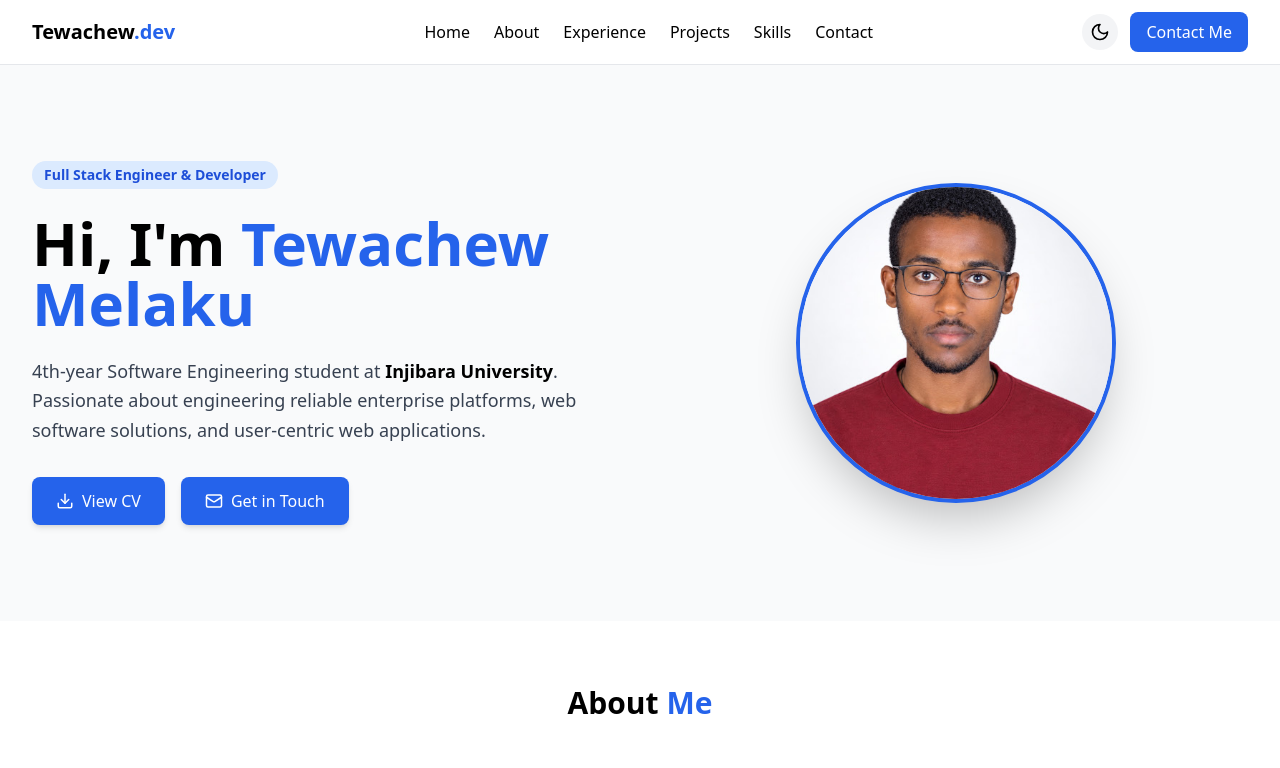
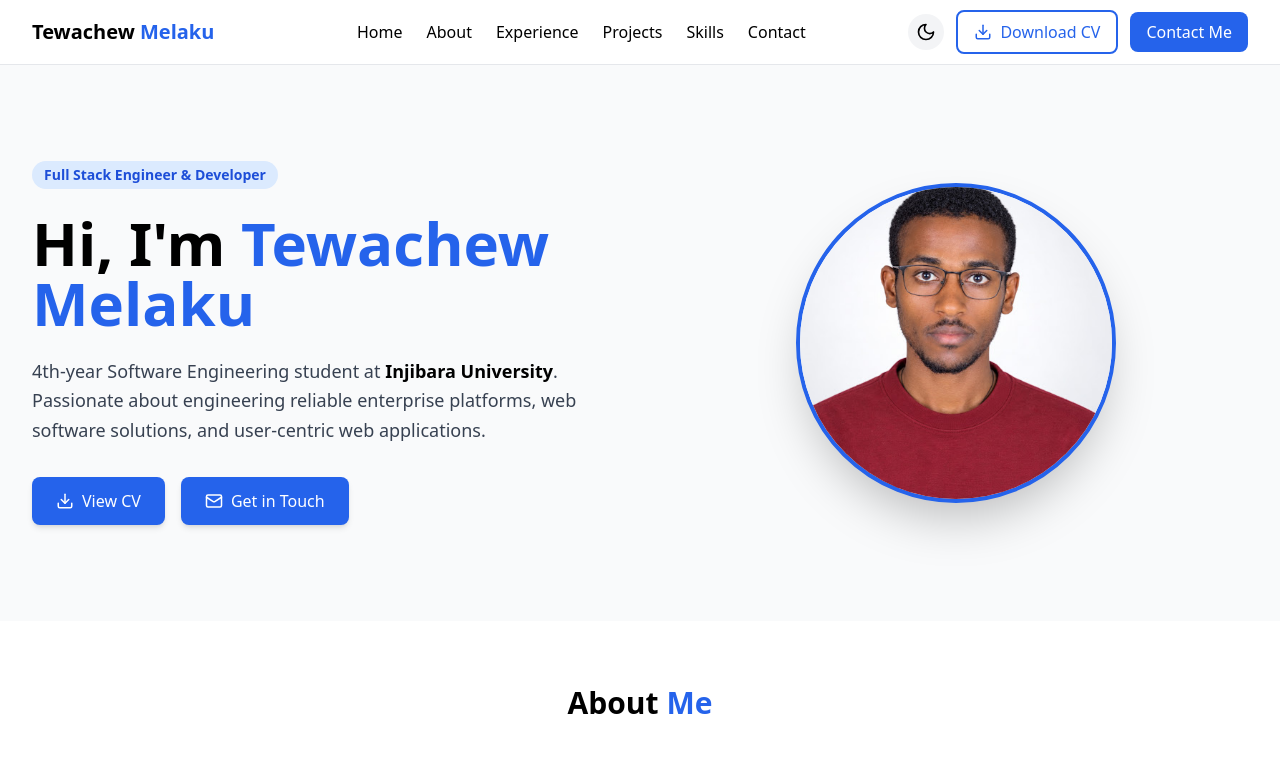
Before and after one commit to tewa0121/updated-portfolio, a React (Vite) app: page / in a window 1280 px wide. Shown: the top 768 px of the page. Built offline with nearby package versions, Linux system fonts and the light colour scheme; the HTML template or start-up script is replaced by a standard one.

Commit message:
update navbar

```diff
--- a/src/components/Navbar.jsx
+++ b/src/components/Navbar.jsx
@@ -1,5 +1,5 @@
 import React from 'react';
-import { Sun, Moon } from 'lucide-react';
+import { Sun, Moon, Download } from 'lucide-react';
 
 const Navbar = ({ darkMode, setDarkMode }) => {
   return (
@@ -8,7 +8,7 @@ const Navbar = ({ darkMode, setDarkMode }) => {
         <div className="flex items-center justify-between h-16">
           <div className="flex-shrink-0">
             <a href="#home" className="text-xl font-bold text-black dark:text-white">
-              Tewachew<span className="text-blue-600">.dev</span>
+              Tewachew<span className="text-blue-600"> Melaku</span>
             </a>
           </div>
 
@@ -32,6 +32,17 @@ const Navbar = ({ darkMode, setDarkMode }) => {
               {darkMode ? <Sun size={20} /> : <Moon size={20} />}
             </button>
 
+            {/* Download CV */}
+            <a
+              href="/assets/cv.pdf"
+              download="Tewachew_Melaku_CV.pdf"
+              title="Download CV"
+              className="inline-flex items-center gap-2 border-2 border-blue-600 text-blue-600 hover:bg-blue-600 hover:text-white dark:text-blue-400 dark:border-blue-400 dark:hover:bg-blue-500 dark:hover:text-white font-medium px-3 sm:px-4 py-2 rounded-lg transition-all duration-300 hover:-translate-y-0.5 hover:shadow-lg"
+            >
+              <Download size={18} />
+              <span className="hidden sm:inline">Download CV</span>
+            </a>
+
             <a
               href="#contact"
               className="hidden sm:inline-block bg-blue-600 hover:bg-blue-700 text-white font-medium px-4 py-2 rounded-lg transition-colors"
```
